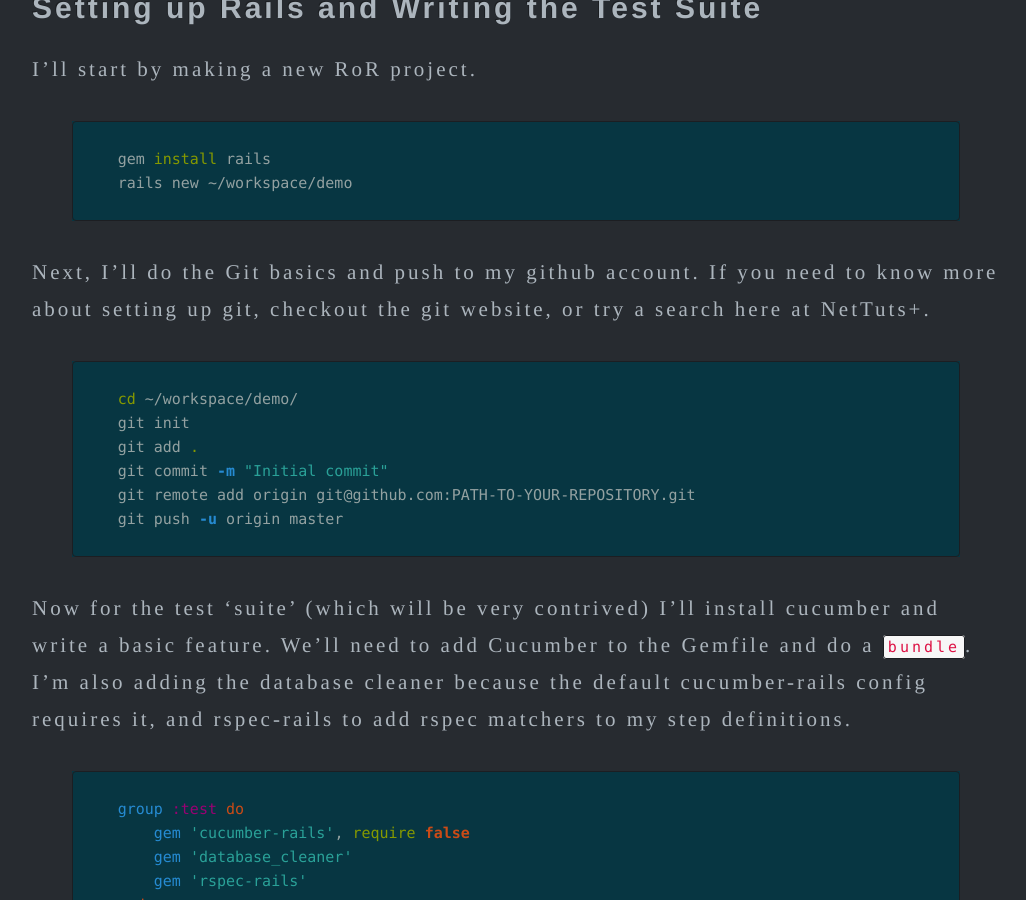
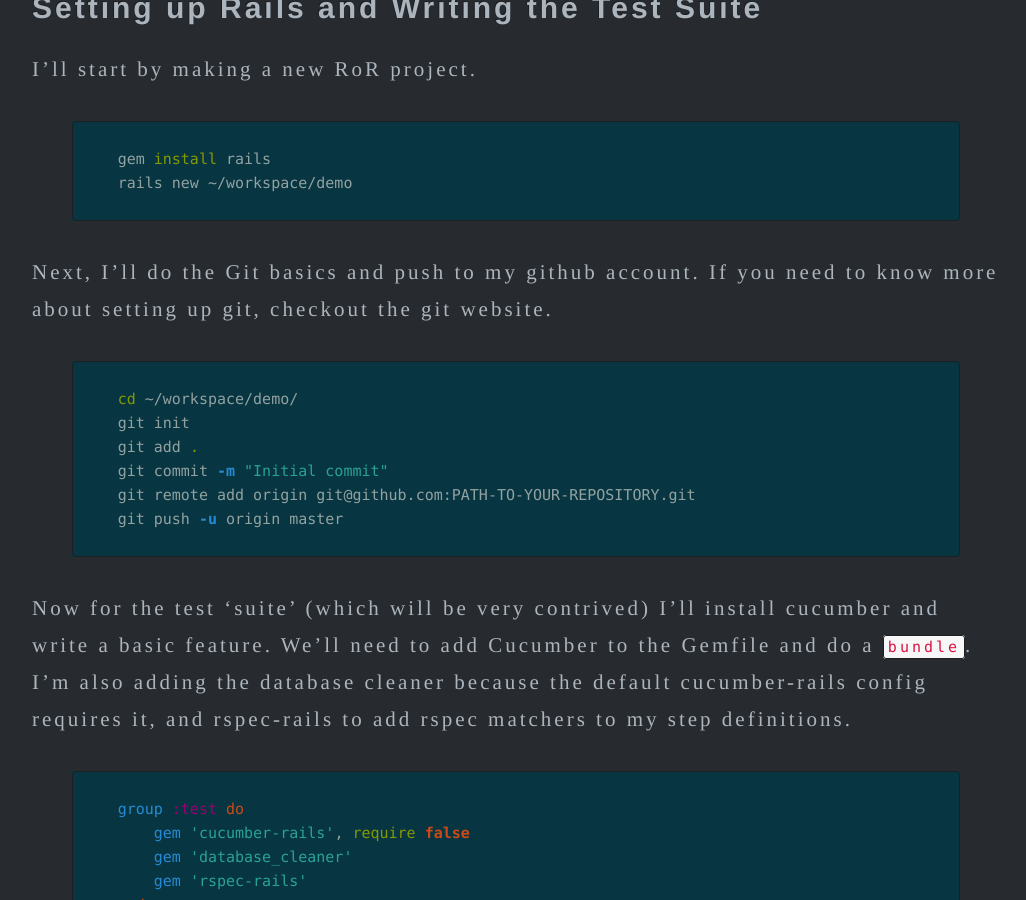
Before and after one commit to robertmackenzie/robertmackenzie.github.com, a Jekyll site: the page built from _posts/2013-04-13-circle-CI.md, in a window 1280 px wide and 900 px high, scrolled down 1067 px. Shown: the whole window, without its empty margins (124-1150 px from the left). Built offline with Jekyll 4.4.1, drawn with Linux system fonts in a browser that asks for light colours; nearby versions of some CDN libraries; library files that are not in the unit come from our copies.

Commit message:
I did have ambitions to submit this first article to nettuts, but decided to get my own blog going first

```diff
--- a/_posts/2013-04-13-circle-CI.md
+++ b/_posts/2013-04-13-circle-CI.md
@@ -23,7 +23,7 @@
     rails new ~/workspace/demo
 {% endhighlight %}
 
-Next, I'll do the Git basics and push to my github account. If you need to know more about setting up git, checkout the git website, or try a search here at NetTuts+.
+Next, I'll do the Git basics and push to my github account. If you need to know more about setting up git, checkout the git website.
 
 {% highlight sh %}
     cd ~/workspace/demo/
```
